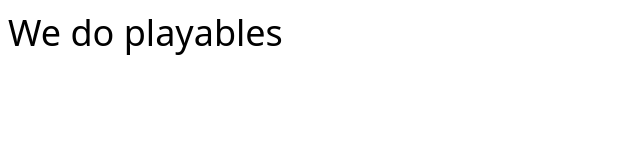
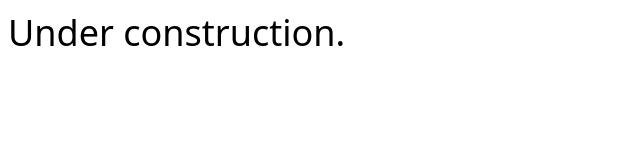
Before and after one commit to playablecodes/website, a plain HTML site: page index.html in a window 1280 px wide. Shown: the whole page, without its empty margins (0-640 px from the left). Drawn offline with Linux system fonts and the light colour scheme.

Commit message:
Update index.html

```diff
--- a/index.html
+++ b/index.html
@@ -6,6 +6,6 @@
     <title>Playables</title>
 </head>
 <body style="font-size: 36px; font-family: system-ui;">
-    We do playables
+    Under construction.
 </body>
 </html>
```
